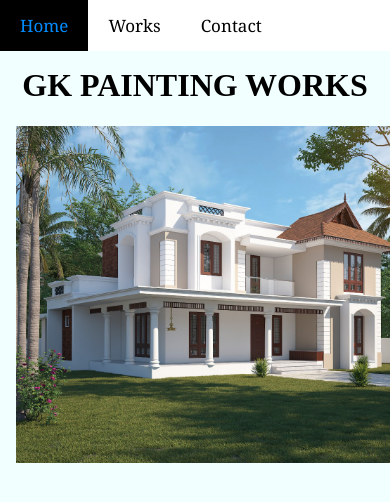
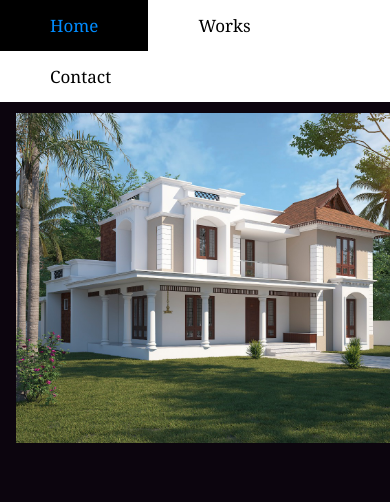
Before and after one commit to gokxzkrish/gkkallada.github.io, a plain HTML site: page index.html in a window 390 px wide. Shown: the top 502 px of the page. Drawn offline with Linux system fonts and the light colour scheme.

Commit message:
jvfkinf
jshjuvfb

```diff
--- a/index.html
+++ b/index.html
@@ -18,7 +18,7 @@ body {margin:0;}
   display: block;
   color: #000000;
   text-align: center;
-  padding: 14px 20px;
+  padding: 14px 53px;
   text-decoration: none;
   font-family:Georgia, 'Times New Roman', Times, serif;
   font-size: 17px;
@@ -35,7 +35,46 @@ body {margin:0;}
   height: 1500px;
   background-color: rgba(235, 255, 255, 0.685);
 }
+@media (max-width: 400px) {
+  .navbar {
+  overflow: hidden;
+  background-color: rgb(255, 255, 255);
+  position: fixed;
+  top: 0;
+  width: 100%;
+}
 
+.navbar a {
+  float: left;
+  display: block;
+  color: #000000;
+  text-align: center;
+  padding: 14px 50px;
+  text-decoration: none;
+  font-family:Georgia, 'Times New Roman', Times, serif;
+  font-size: 17px;
+}
+
+.navbar a:hover {
+  background: rgb(0, 0, 0);
+  color: rgb(0, 140, 255);
+}
+
+.main{
+  padding: 16px;
+  margin-top: 30px;
+  width: max-content;
+  height: 1500px;
+  background-color: rgb(12, 5, 14);
+
+}
+.main h1{
+  text-align: center;
+  font-size: 27px;
+  color: aqua;
+  font-family: Verdana, Geneva, Tahoma, sans-serif;
+}
+}
 </style>
 </head>
 <body>
@@ -47,8 +86,8 @@ body {margin:0;}
 </div>
 
 <div class="main">
-  <h1 style="text-align:center">GK PAINTING WORKS</h1>
-  <img src="https://gokxzkrish.github.io/gkkallada.github.io/images/mainimp.jpg" style="width:450px">
+  <h1>GK PAINTING WORKS</h1>
+  <img src="https://gokxzkrish.github.io/gkkallada.github.io/images/mainimp.jpg" style="width: 440px;">
 </div>
 
 </body>
```
